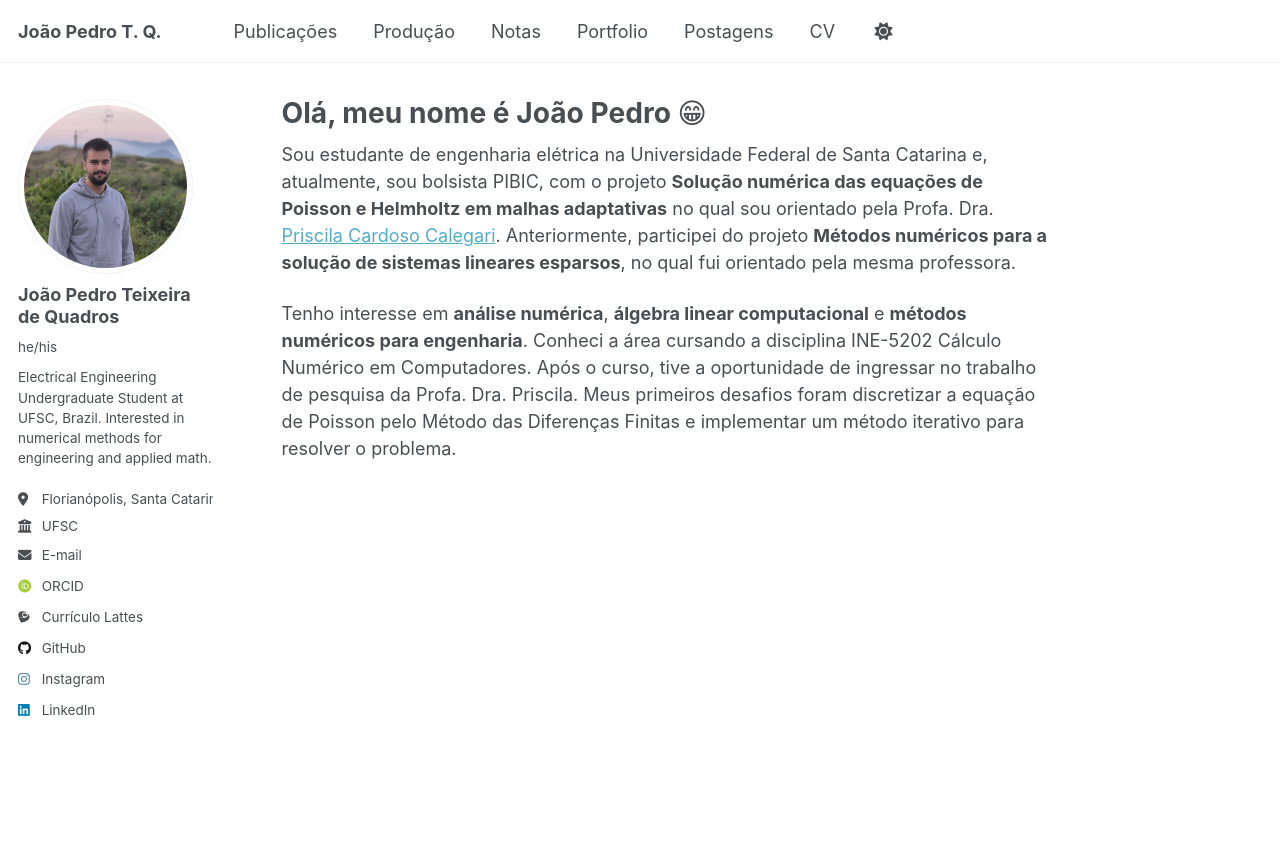
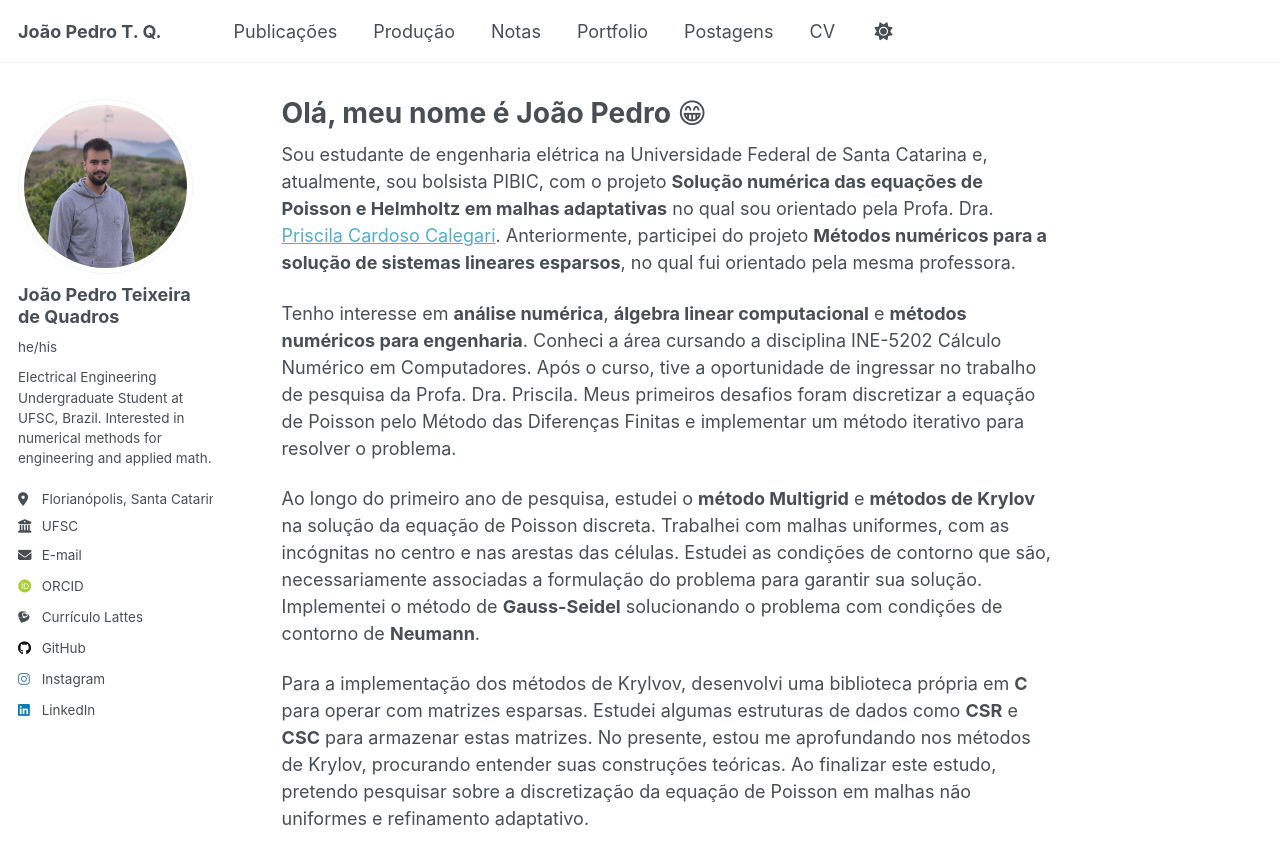
Before and after one commit to jpteixei/jpteixei.github.io, a Jekyll site: the page built from _pages/about.md, in a window 1280 px wide and 1045 px high. Shown: the top 868 px of the window. Built offline with Jekyll 4.4.1, drawn with Linux system fonts in a browser that asks for light colours; some web fonts are replaced; a style sheet for code colours, icons or effects is not loaded.

Commit message:
Update about.md

```diff
--- a/_pages/about.md
+++ b/_pages/about.md
@@ -10,3 +10,7 @@ redirect_from:
 Sou estudante de engenharia elétrica na Universidade Federal de Santa Catarina e, atualmente, sou bolsista PIBIC, com o projeto **Solução numérica das equações de Poisson e Helmholtz em malhas adaptativas** no qual sou orientado pela Profa. Dra. [Priscila Cardoso Calegari](https://lattes.cnpq.br/9984683180721734). Anteriormente, participei do projeto **Métodos numéricos para a solução de sistemas lineares esparsos**, no qual fui orientado pela mesma professora.
 
 Tenho interesse em **análise numérica**,  **álgebra linear computacional** e **métodos numéricos para engenharia**. Conheci a área cursando a disciplina INE-5202 Cálculo Numérico em Computadores. Após o curso, tive a oportunidade de ingressar no trabalho de pesquisa da Profa. Dra. Priscila. Meus primeiros desafios foram discretizar a equação de Poisson pelo Método das Diferenças Finitas e implementar um método iterativo para resolver o problema.
+
+Ao longo do primeiro ano de pesquisa, estudei o **método Multigrid** e **métodos de Krylov** na solução da equação de Poisson discreta. Trabalhei com malhas uniformes, com as incógnitas no centro e nas arestas das células. Estudei as condições de contorno que são, necessariamente associadas a formulação do problema para garantir sua solução. Implementei o método de **Gauss-Seidel** solucionando o problema com condições de contorno de **Neumann**.
+
+Para a implementação dos métodos de Krylvov, desenvolvi uma biblioteca própria em **C** para operar com matrizes esparsas. Estudei algumas estruturas de dados como **CSR** e **CSC** para armazenar estas matrizes. No presente, estou me aprofundando nos métodos de Krylov, procurando entender suas construções teóricas. Ao finalizar este estudo, pretendo pesquisar sobre a discretização da equação de Poisson em malhas não uniformes e refinamento adaptativo.
```
